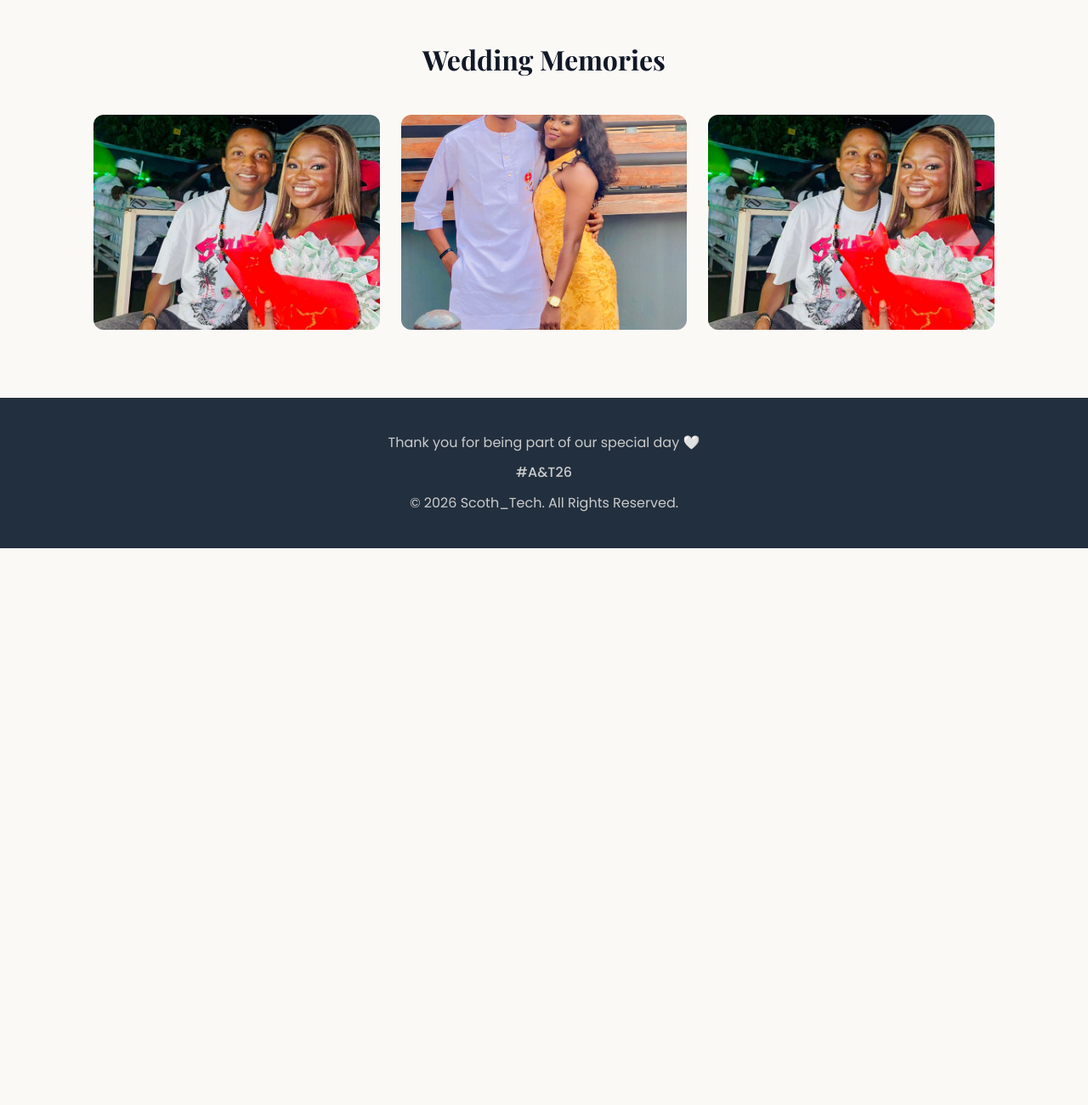
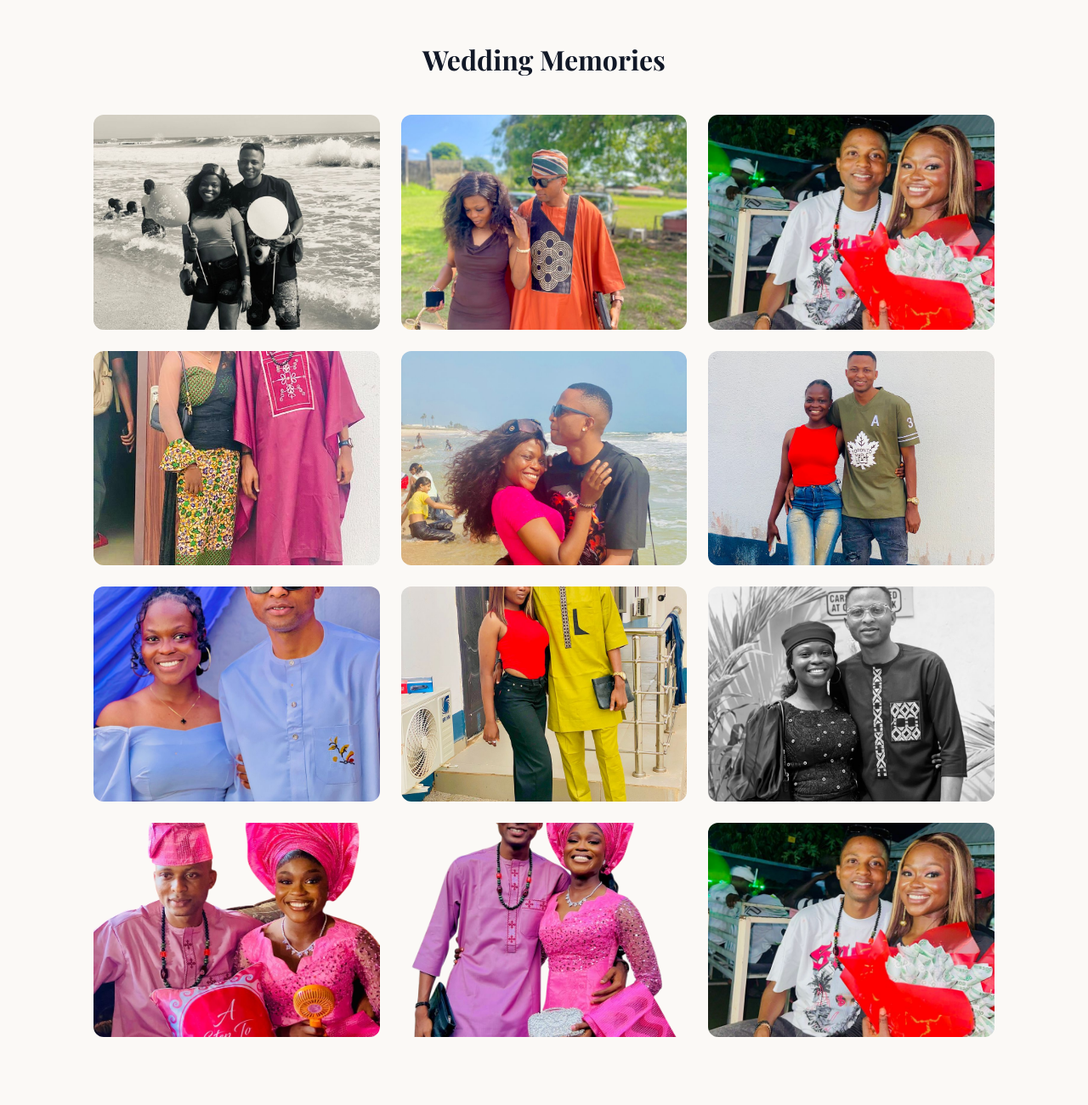
Before and after one commit to Kennyscoth02/A-T-26-Wedding-Gallery, a plain HTML site: page index.html in a window 1280 px wide. Shown: the part 800-2100 px from the top of the page at 85% size. Before the commit the page ends 1445 px from the top, so only its background shows below. Drawn offline with nearby package versions, Linux system fonts and the light colour scheme.

Commit message:
Updated photo gallery

```diff
--- a/index.html
+++ b/index.html
@@ -66,8 +66,38 @@
           <h2 class="section-title">Wedding Memories</h2>
 
           <div class="gallery-grid">
-            <img src="images/2.jpeg" alt="Bride and Groom portrait" />
-            <img src="images/QR.jpeg" alt="Wedding celebration moment" />
+            <img src="images/image1.jpeg" alt="T.Sam" />
+            <img
+              src="images/image2.jpeg"
+              alt="Family and friends at reception"
+            />
+            <img src="images/2.jpeg" alt="Family and friends at reception" />
+            <img
+              src="images/image4.jpeg"
+              alt="Family and friends at reception"
+            />
+            <img
+              src="images/image5.jpeg"
+              alt="Family and friends at reception"
+            />
+            <img
+              src="images/image6.jpeg"
+              alt="Family and friends at reception"
+            />
+            <img
+              src="images/image7.jpeg"
+              alt="Family and friends at reception"
+            />
+            <img src="images/image8.jpeg" alt="Bride and Groom portrait" />
+            <img src="images/image9.jpeg" alt="Wedding celebration moment" />
+            <img
+              src="images/image10.png"
+              alt="Family and friends at reception"
+            />
+            <img
+              src="images/image11.png"
+              alt="Family and friends at reception"
+            />
             <img src="images/2.jpeg" alt="Family and friends at reception" />
           </div>
         </div>
```
Also changed, not shown: images/image1.jpeg (added), images/image10.png (added), images/image11.png (added), images/image2.jpeg (added), images/image4.jpeg (added), images/image5.jpeg (added), images/image6.jpeg (added), images/image7.jpeg (added), images/image8.jpeg (added), images/image9.jpeg (added).
